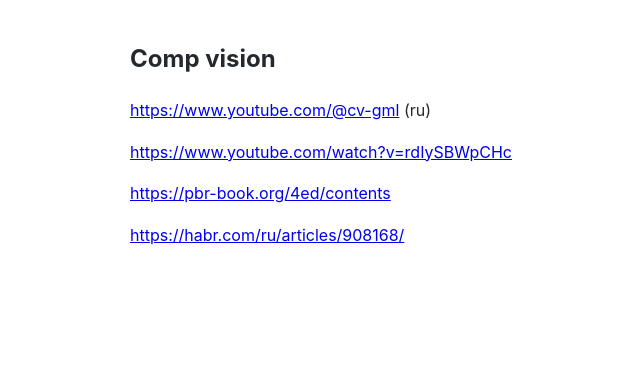
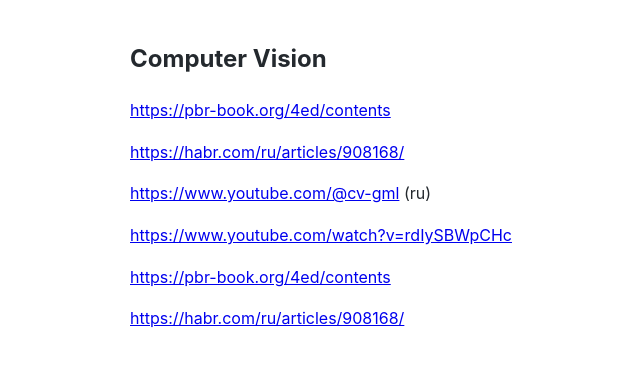
Before and after one commit to Michael-Lubinsky/michael-lubinsky.github.com, a Jekyll site: the page built from ml/comp_vision.md, in a window 1280 px wide. Shown: the top 367 px of the page, without its empty margins (60-700 px from the left). Built offline with Jekyll 4.4.1, drawn with Linux system fonts in a browser that asks for light colours; our own code applies the rules of GitHub Pages for plain Markdown files.

Commit message:
Update comp_vision.md

```diff
--- a/ml/comp_vision.md
+++ b/ml/comp_vision.md
@@ -1,4 +1,8 @@
-## Comp vision
+## Computer Vision
+
+<https://pbr-book.org/4ed/contents>
+
+<https://habr.com/ru/articles/908168/>
 
 <https://www.youtube.com/@cv-gml>  (ru)
 
```
